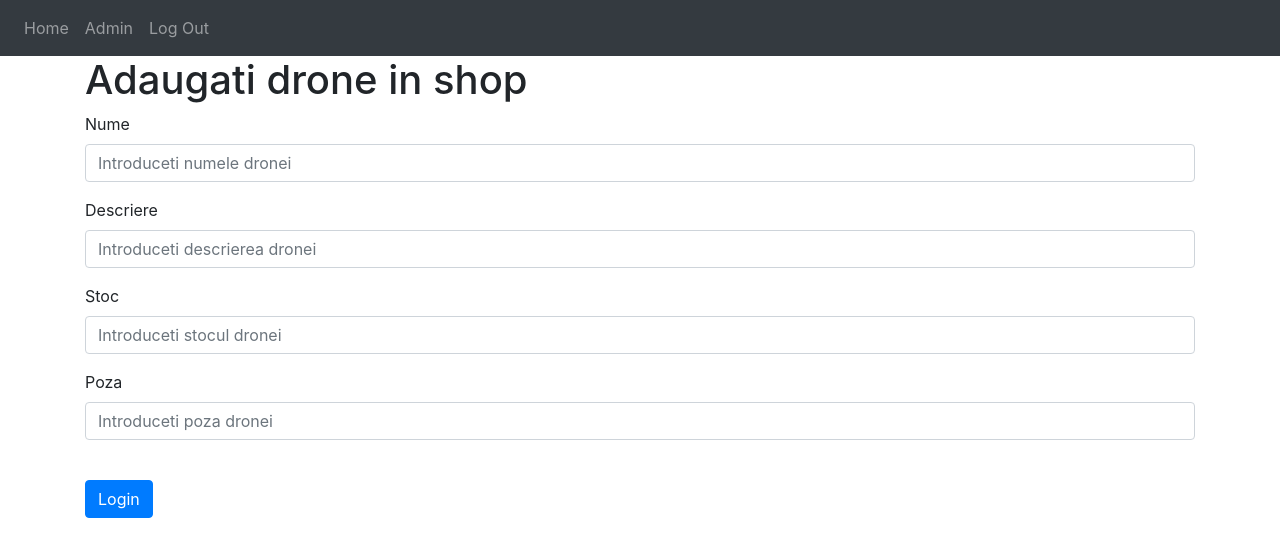
After one commit to mihais137/aplicatietutorialpythonflask, a Flask app: page /admin_shop in a window 1280 px wide. The commit adds this page. Shown: the top 557 px of the page. Run offline with Flask 2, Linux system fonts and the light colour scheme; a user stored in the database is signed in; tables that the repository leaves empty hold one stand-in row (values such as "Sample post"); some libraries are stand-ins or nearby versions.

Commit message:
add products - done, status test - nefacut
Modificat partea de adaugat produse, nu am facut partea de teste cu status activ/inactiv

```diff
--- a/website/__init__.py
+++ b/website/__init__.py
@@ -20,7 +20,7 @@ def create_app():
     app.register_blueprint(auth, url_prefix='/')
     app.register_blueprint(admin, url_prefix='/')
 
-    from .models import User
+    from .models import User, Drona
 
     login_manager = LoginManager()
     login_manager.login_view = 'auth.login'
--- a/website/admin.py
+++ b/website/admin.py
@@ -1,6 +1,6 @@
 from flask import Blueprint, render_template, request, redirect, url_for
 from flask_login import current_user, login_required
-from .models import User, Test
+from .models import User, Test, Drona
 from . import db
 admin = Blueprint('admin', __name__)
 
@@ -68,7 +68,18 @@ def admin_shop():
     if current_user.level != 'admin':
         return redirect(url_for('admin.admin_error'))
 
-    #formular prin care se adauga noi produse
+    if request.method == "POST":
+        descriere = request.form.get('descriereDrona')
+        nume = request.form.get('numeDrona')
+        stoc = request.form.get('stocDrona')
+        poza = request.form.get('pozaDrona')
+
+        print(descriere, nume, stoc, poza)
+
+        new_Drona = Drona(nume = nume, descriere = descriere, stoc = stoc, poza = poza)
+        db.session.add(new_Drona)
+        db.session.commit()
+
 
     return render_template('admin_shop.html', user = current_user)
 
--- a/website/models.py
+++ b/website/models.py
@@ -53,8 +53,8 @@ class Drona(db.Model):
     stoc=db.Column(db.Integer)
     poza = db.Column(db.String(1000))
 
-    def __init__(self, image, nume, descriere, stoc):
-        self.image = image
+    def __init__(self, poza, nume, descriere, stoc):
+        self.poza = poza
         self.nume = nume
         self.descriere = descriere
         self.stoc = stoc
--- /dev/null
+++ b/website/templates/admin_shop.html
@@ -0,0 +1,28 @@
+{% extends "base.html" %}
+{% block title %} Admin {% endblock %}
+
+{% block content %}
+
+<h1>Adaugati drone in shop</h1>
+<form method="POST">
+    <div class="form-group">
+        <label for="username">Nume</label>
+        <input type="text" class="form-control" id="numeDrona" name="numeDrona" placeholder="Introduceti numele dronei"/>
+    </div>
+    <div class="form-group">
+        <label for="username">Descriere</label>
+        <input type="text" class="form-control" id="descriereDrona" name="descriereDrona" placeholder="Introduceti descrierea dronei"/>
+    </div>
+    <div class="form-group">
+        <label for="username">Stoc</label>
+        <input type="text" class="form-control" id="stocDrona" name="stocDrona" placeholder="Introduceti stocul dronei"/>
+    </div>
+    <div class="form-group">
+        <label for="username">Poza</label>
+        <input type="text" class="form-control" id="pozaDrona" name="pozaDrona" placeholder="Introduceti poza dronei"/>
+    </div>
+    <br/>
+    <button type="submit" class="btn btn-primary">Login</button>
+    </form>
+
+{% endblock%}
```
Also changed, not shown: website/templates/admin_page.html (+27 -3 lines).
